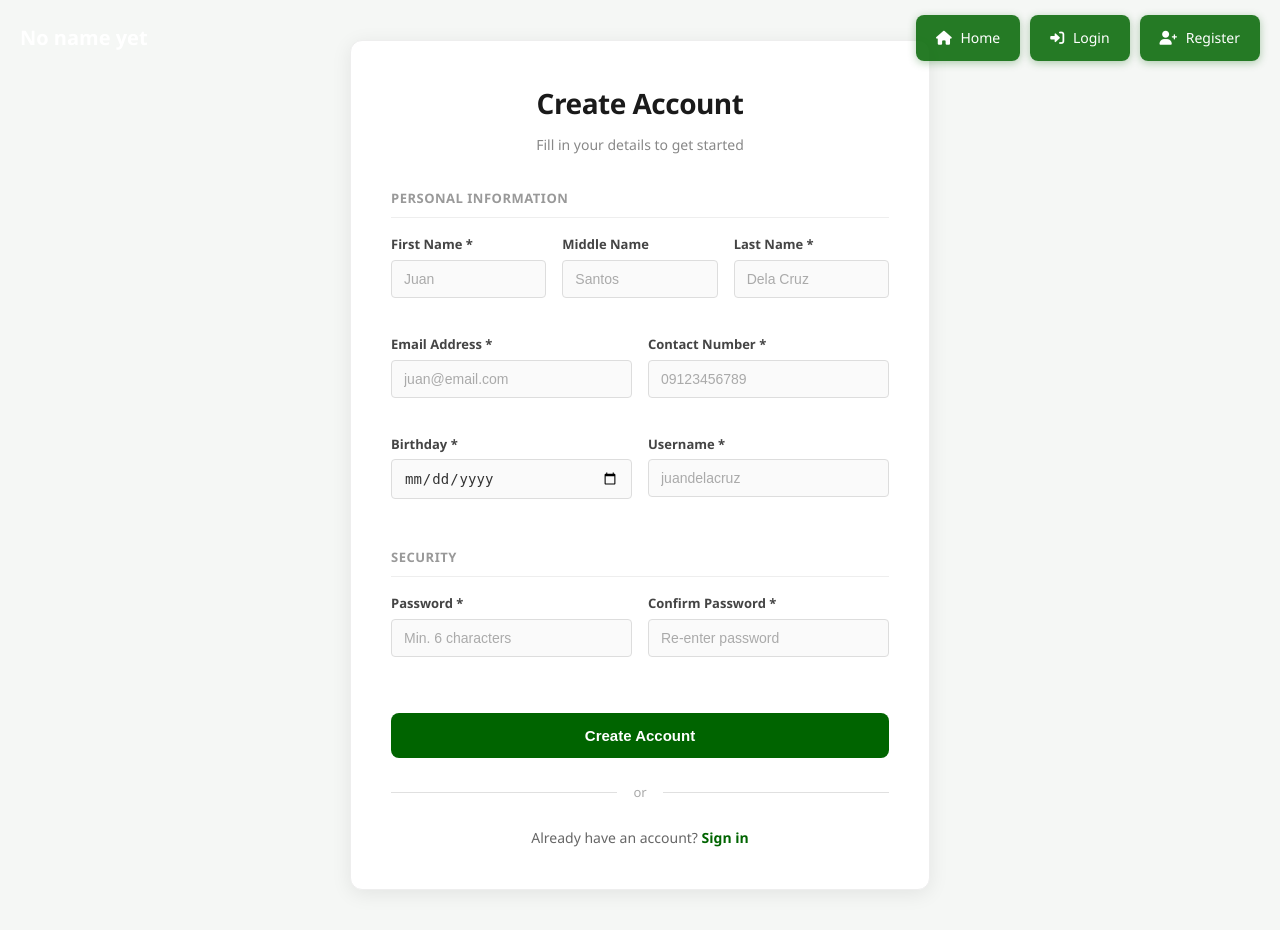
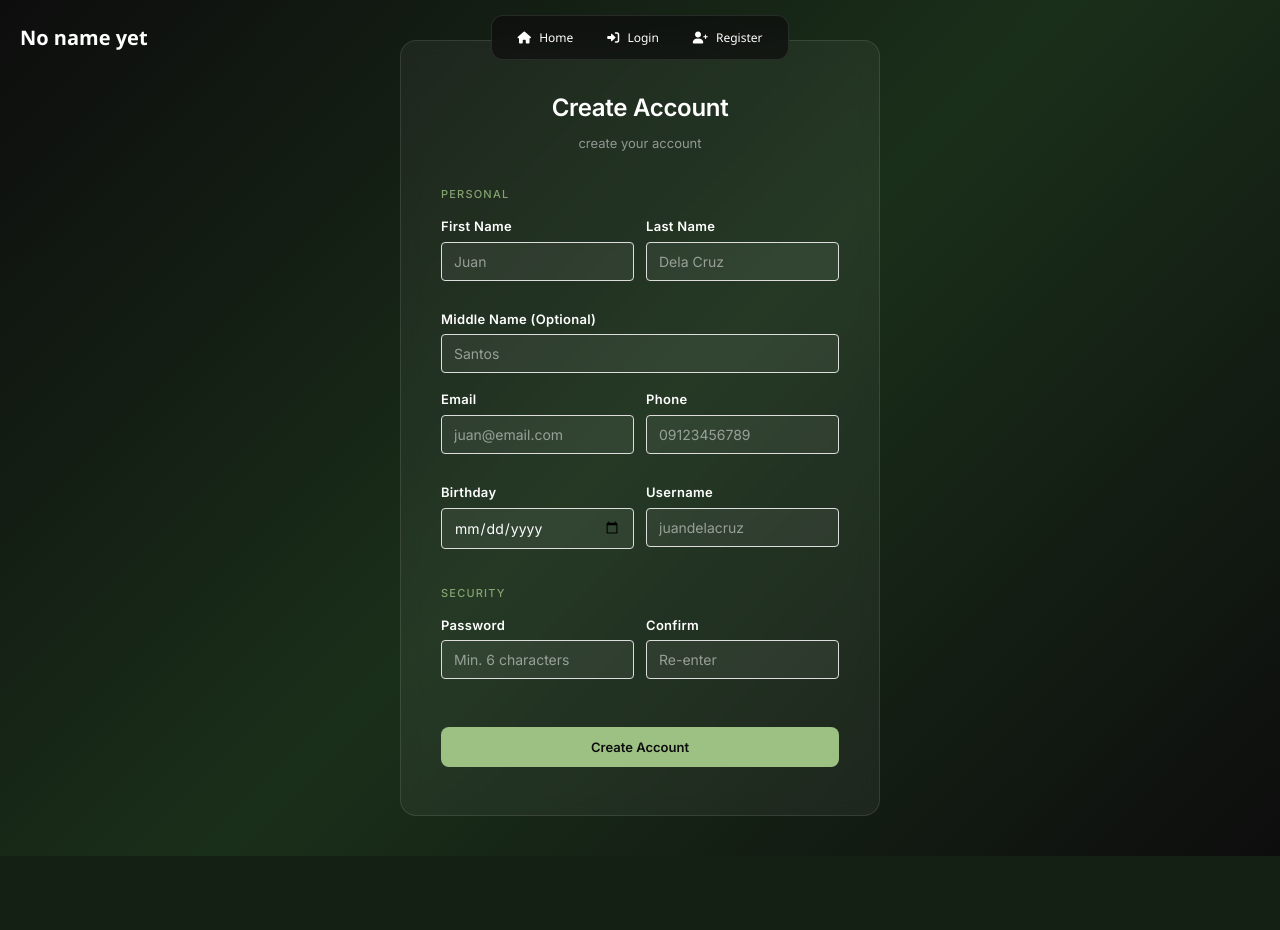
Before and after one commit to matrix505/flask_WEB_SYSTEM_client2, a Flask app: page /register in a window 1280 px wide. After the commit the page ends 856 px from the top, so only its background shows below. Run offline with Flask 3, Linux system fonts and the light colour scheme.

Commit message:
New design for layour, navbar, and theme for login/register pages

```diff
--- a/static/css/style.css
+++ b/static/css/style.css
@@ -73,13 +73,18 @@ a {
     background-color: transparent;
     padding: 15px 20px;
     display: flex;
-    justify-content: space-between;
+    justify-content: center;
     align-items: center;
     position: fixed;
     top: 0;
     left: 0;
     right: 0;
     z-index: 1000;
+}
+
+.nav-brand {
+    position: absolute;
+    left: 20px;
 }
 
 .nav-brand a {
@@ -112,25 +117,29 @@ a {
 .nav-links {
     display: flex;
     gap: 10px;
+    background: rgba(13, 13, 13, 0.7);
+    backdrop-filter: blur(10px);
+    -webkit-backdrop-filter: blur(10px);
+    padding: 6px 14px;
+    border-radius: 12px;
+    border: 1px solid rgba(255, 255, 255, 0.1);
 }
 
 .nav-links a {
     color: #fff;
-    padding: 10px 18px;
-    border-radius: 8px;
+    padding: 6px 12px;
+    border-radius: 6px;
     transition: all 0.3s ease;
-    font-size: 14px;
+    font-size: 12px;
     font-weight: 500;
-    background-color: rgba(0, 100, 0, 0.85);
-    border: 2px solid transparent;
-    box-shadow: 0 2px 8px rgba(0, 100, 0, 0.3);
+    background-color: transparent;
+    border: none;
+    box-shadow: none;
 }
 
-.nav-links a:hover {
-    background-color: #006400;
-    transform: translateY(-2px);
-    box-shadow: 0 4px 12px rgba(0, 100, 0, 0.4);
-    border-color: #9DC183;
+.nav-links a:hover,
+.nav-links a:active {
+    background-color: rgba(0, 100, 0, 0.8);
 }
 
 .nav-links a i {
@@ -506,23 +515,25 @@ a {
     display: flex;
     justify-content: center;
     align-items: center;
-    min-height: 80vh;
+    min-height: 100vh;
     padding: 40px 20px;
-    background: #f5f7f5;
+    background: linear-gradient(135deg, #0d0d0d 0%, #1a2f1a 50%, #0d0d0d 100%);
+    font-family: 'Inter', -apple-system, BlinkMacSystemFont, sans-serif;
 }
 
 .auth-card {
-    background: #ffffff;
-    padding: 40px;
-    border-radius: 12px;
-    box-shadow: 0 4px 20px rgba(0, 0, 0, 0.08);
+    background: rgba(255, 255, 255, 0.05);
+    backdrop-filter: blur(10px);
+    -webkit-backdrop-filter: blur(10px);
+    padding: 48px 40px;
+    border-radius: 16px;
     width: 100%;
     max-width: 400px;
-    border: 1px solid #eee;
+    border: 1px solid rgba(255, 255, 255, 0.1);
 }
 
 .auth-card-wide {
-    max-width: 580px;
+    max-width: 480px;
 }
 
 .auth-card-header {
@@ -531,104 +542,103 @@ a {
 }
 
 .auth-card-header h1 {
-    font-size: 1.75rem;
+    font-size: 1.5rem;
     font-weight: 600;
-    color: #1a1a1a;
-    margin-bottom: 8px;
-    letter-spacing: -0.5px;
+    color: #fff;
+    margin-bottom: 6px;
+    letter-spacing: -0.3px;
 }
 
 .auth-card-header p {
-    color: #888;
-    font-size: 14px;
+    color: rgba(255, 255, 255, 0.5);
+    font-size: 13px;
     font-weight: 400;
 }
 
 /* Form Fields */
 .form-field {
-    margin-bottom: 20px;
+    margin-bottom: 16px;
 }
 
 .form-field label {
     display: block;
-    font-size: 13px;
-    font-weight: 500;
-    color: #555;
-    margin-bottom: 8px;
+    font-size: 12px;
+    font-weight: 600;
+    color: #ffffff;
+    margin-bottom: 6px;
+    letter-spacing: 0.3px;
 }
 
 .form-field input {
     width: 100%;
-    padding: 12px 16px;
-    font-size: 14px;
-    border: 1.5px solid #e0e0e0;
-    border-radius: 8px;
-    background: #fafafa;
+    padding: 12px 14px;
+    font-size: 13px;
+    font-family: 'Inter', -apple-system, BlinkMacSystemFont, sans-serif;
+    border: 1px solid rgba(255, 255, 255, 0.12);
+    border-radius: 6px;
+    background: rgba(255, 255, 255, 0.06);
     transition: all 0.2s ease;
-    color: #333;
+    color: #fff;
 }
 
 .form-field input::placeholder {
-    color: #aaa;
+    color: rgba(255, 255, 255, 0.5);
 }
 
 .form-field input:focus {
     outline: none;
-    border-color: #006400;
-    background: #fff;
-    box-shadow: 0 0 0 3px rgba(0, 100, 0, 0.1);
+    border-color: #9DC183;
+    background: rgba(255, 255, 255, 0.1);
 }
 
 /* Form Sections */
 .form-section {
-    margin-bottom: 28px;
+    margin-bottom: 20px;
 }
 
 .section-title {
-    font-size: 13px;
-    font-weight: 600;
-    color: #999;
+    font-size: 11px;
+    font-weight: 500;
+    color: rgba(157, 193, 131, 0.8);
     text-transform: uppercase;
-    letter-spacing: 0.5px;
-    margin-bottom: 16px;
-    padding-bottom: 8px;
-    border-bottom: 1px solid #eee;
+    letter-spacing: 1.2px;
+    margin-bottom: 12px;
 }
 
 /* Form Grid */
 .form-grid {
     display: grid;
-    gap: 16px;
-    margin-bottom: 16px;
+    gap: 12px;
+    margin-bottom: 12px;
 }
 
 .form-grid-2 {
-    grid-template-columns: repeat(2, 1fr);
+    grid-template-columns: 1fr 1fr;
 }
 
 .form-grid-3 {
-    grid-template-columns: repeat(3, 1fr);
+    grid-template-columns: 1fr;
 }
 
 /* Auth Button */
 .auth-btn {
     width: 100%;
-    padding: 14px 24px;
-    font-size: 15px;
+    padding: 12px 24px;
+    font-size: 13px;
     font-weight: 600;
-    color: #fff;
-    background: #006400;
+    font-family: 'Inter', -apple-system, BlinkMacSystemFont, sans-serif;
+    color: #0d0d0d;
+    background: #9DC183;
     border: none;
     border-radius: 8px;
     cursor: pointer;
     transition: all 0.2s ease;
-    margin-top: 8px;
+    margin-top: 12px;
 }
 
 .auth-btn:hover {
-    background: #004d00;
+    background: #b5d19d;
     transform: translateY(-1px);
-    box-shadow: 0 4px 12px rgba(0, 100, 0, 0.3);
 }
 
 .auth-btn:active {
@@ -639,7 +649,7 @@ a {
 .auth-divider {
     display: flex;
     align-items: center;
-    margin: 24px 0;
+    margin: 28px 0;
 }
 
 .auth-divider::before,
@@ -647,12 +657,12 @@ a {
     content: '';
     flex: 1;
     height: 1px;
-    background: #e0e0e0;
+    background: rgba(255, 255, 255, 0.15);
 }
 
 .auth-divider span {
     padding: 0 16px;
-    color: #aaa;
+    color: rgba(255, 255, 255, 0.4);
     font-size: 13px;
 }
 
@@ -662,27 +672,28 @@ a {
 }
 
 .auth-link p {
-    color: #666;
+    color: rgba(255, 255, 255, 0.5);
     font-size: 14px;
 }
 
 .auth-link a {
-    color: #006400;
+    color: #9DC183;
     font-weight: 600;
     text-decoration: none;
     transition: color 0.2s;
 }
 
 .auth-link a:hover {
-    color: #004d00;
-    text-decoration: underline;
+    color: #b5d19d;
+    text-decoration: none;
 }
 
 /* Responsive */
 @media (max-width: 600px) {
     .auth-card {
-        padding: 30px 24px;
+        padding: 32px 24px;
         margin: 10px;
+        background: rgba(255, 255, 255, 0.03);
     }
 
     .auth-card-wide {
@@ -738,7 +749,7 @@ a {
 .auth-form label {
     display: block;
     margin-bottom: 5px;
-    color: #444;
+    color: #ffffff;
     font-weight: 600;
     font-size: 13px;
 }
--- a/templates/base.html
+++ b/templates/base.html
@@ -4,6 +4,9 @@
     <meta charset="UTF-8">
     <meta name="viewport" content="width=device-width, initial-scale=1.0">
     <title>{% block title %}My Website{% endblock %}</title>
+    <link rel="preconnect" href="https://fonts.googleapis.com">
+    <link rel="preconnect" href="https://fonts.gstatic.com" crossorigin>
+    <link href="https://fonts.googleapis.com/css2?family=Inter:wght@300;400;500;600;700&display=swap" rel="stylesheet">
     <link rel="stylesheet" href="{{ url_for('static', filename='css/style.css') }}">
     <link rel="stylesheet" href="https://cdnjs.cloudflare.com/ajax/libs/font-awesome/6.0.0/css/all.min.css">
 </head>
--- a/templates/register.html
+++ b/templates/register.html
@@ -7,65 +7,65 @@
     <div class="auth-card auth-card-wide">
         <div class="auth-card-header">
             <h1>Create Account</h1>
-            <p>Fill in your details to get started</p>
+            <p>create your account</p>
         </div>
 
         <form method="POST" action="{{ url_for('auth.register') }}" class="auth-form" id="registerForm">
             <div class="form-section">
-                <h3 class="section-title">Personal Information</h3>
-                <div class="form-grid form-grid-3">
+                <div class="section-title">Personal</div>
+                <div class="form-grid form-grid-2">
                     <div class="form-field">
-                        <label for="firstname">First Name *</label>
+                        <label for="firstname">First Name</label>
                         <input type="text" id="firstname" name="firstname" placeholder="Juan" required>
                     </div>
 
                     <div class="form-field">
-                        <label for="middlename">Middle Name</label>
-                        <input type="text" id="middlename" name="middlename" placeholder="Santos">
-                    </div>
-
-                    <div class="form-field">
-                        <label for="lastname">Last Name *</label>
+                        <label for="lastname">Last Name</label>
                         <input type="text" id="lastname" name="lastname" placeholder="Dela Cruz" required>
                     </div>
                 </div>
 
+                <div class="form-field">
+                    <label for="middlename">Middle Name (Optional)</label>
+                    <input type="text" id="middlename" name="middlename" placeholder="Santos">
+                </div>
+
                 <div class="form-grid form-grid-2">
                     <div class="form-field">
-                        <label for="email">Email Address *</label>
+                        <label for="email">Email</label>
                         <input type="email" id="email" name="email" placeholder="juan@email.com" required>
                     </div>
 
                     <div class="form-field">
-                        <label for="contact">Contact Number *</label>
+                        <label for="contact">Phone</label>
                         <input type="text" id="contact" name="contact" placeholder="09123456789" required>
                     </div>
                 </div>
 
                 <div class="form-grid form-grid-2">
                     <div class="form-field">
-                        <label for="birthday">Birthday *</label>
+                        <label for="birthday">Birthday</label>
                         <input type="date" id="birthday" name="birthday" required>
                     </div>
 
                     <div class="form-field">
-                        <label for="username">Username *</label>
+                        <label for="username">Username</label>
                         <input type="text" id="username" name="username" placeholder="juandelacruz" required>
                     </div>
                 </div>
             </div>
 
             <div class="form-section">
-                <h3 class="section-title">Security</h3>
+                <div class="section-title">Security</div>
                 <div class="form-grid form-grid-2">
                     <div class="form-field">
-                        <label for="password">Password *</label>
+                        <label for="password">Password</label>
                         <input type="password" id="password" name="password" placeholder="Min. 6 characters" required minlength="6">
                     </div>
 
                     <div class="form-field">
-                        <label for="confirm_password">Confirm Password *</label>
-                        <input type="password" id="confirm_password" name="confirm_password" placeholder="Re-enter password" required>
+                        <label for="confirm_password">Confirm</label>
+                        <input type="password" id="confirm_password" name="confirm_password" placeholder="Re-enter" required>
                     </div>
                 </div>
             </div>
@@ -74,14 +74,6 @@
                 Create Account
             </button>
         </form>
-
-        <div class="auth-divider">
-            <span>or</span>
-        </div>
-
-        <div class="auth-link">
-            <p>Already have an account? <a href="{{ url_for('auth.login') }}">Sign in</a></p>
-        </div>
     </div>
 </div>
 
```
Also changed, not shown: other parts of static/css/style.css (+16 -8 lines), templates/login.html (+1 -9 lines).
